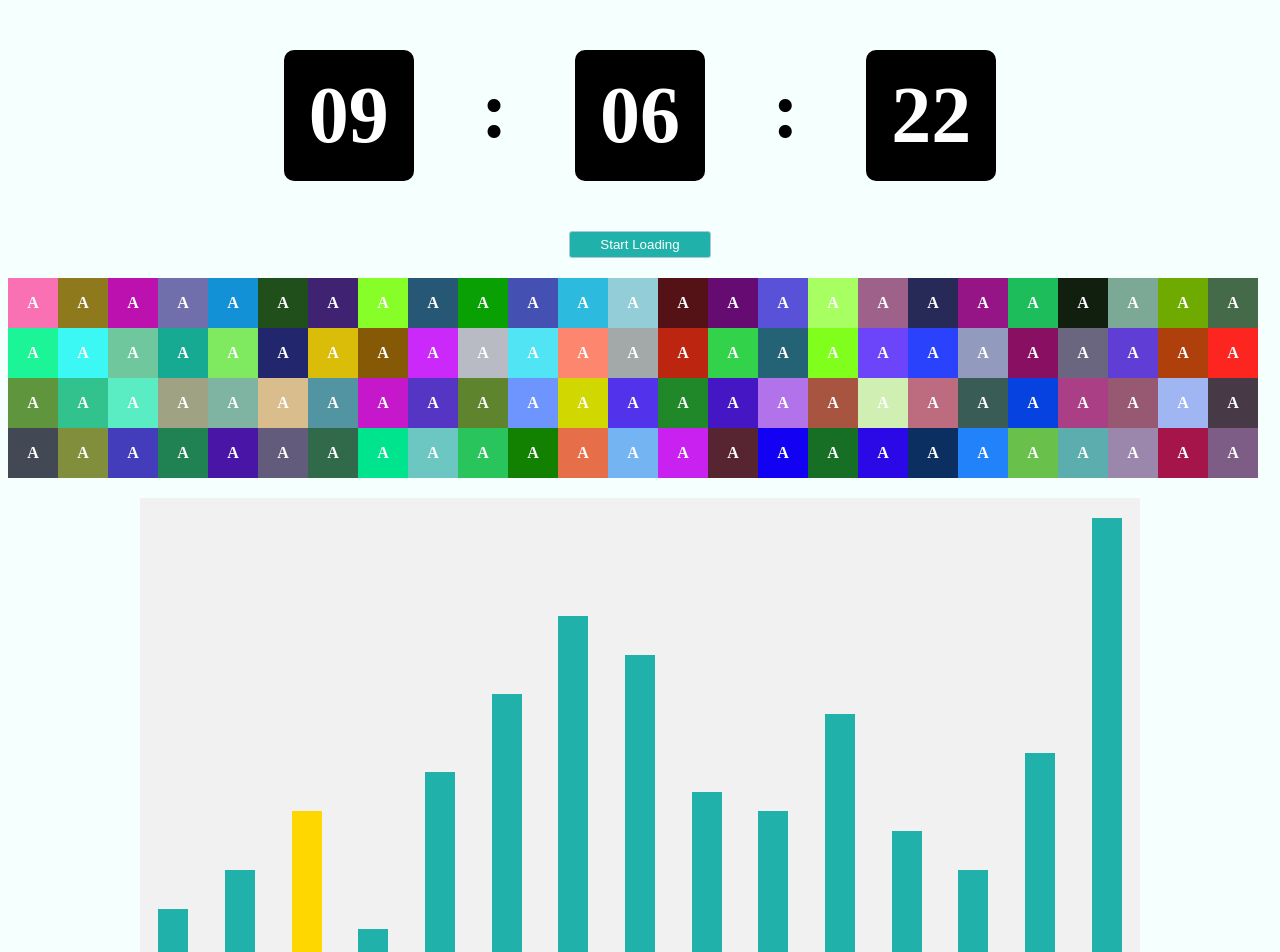
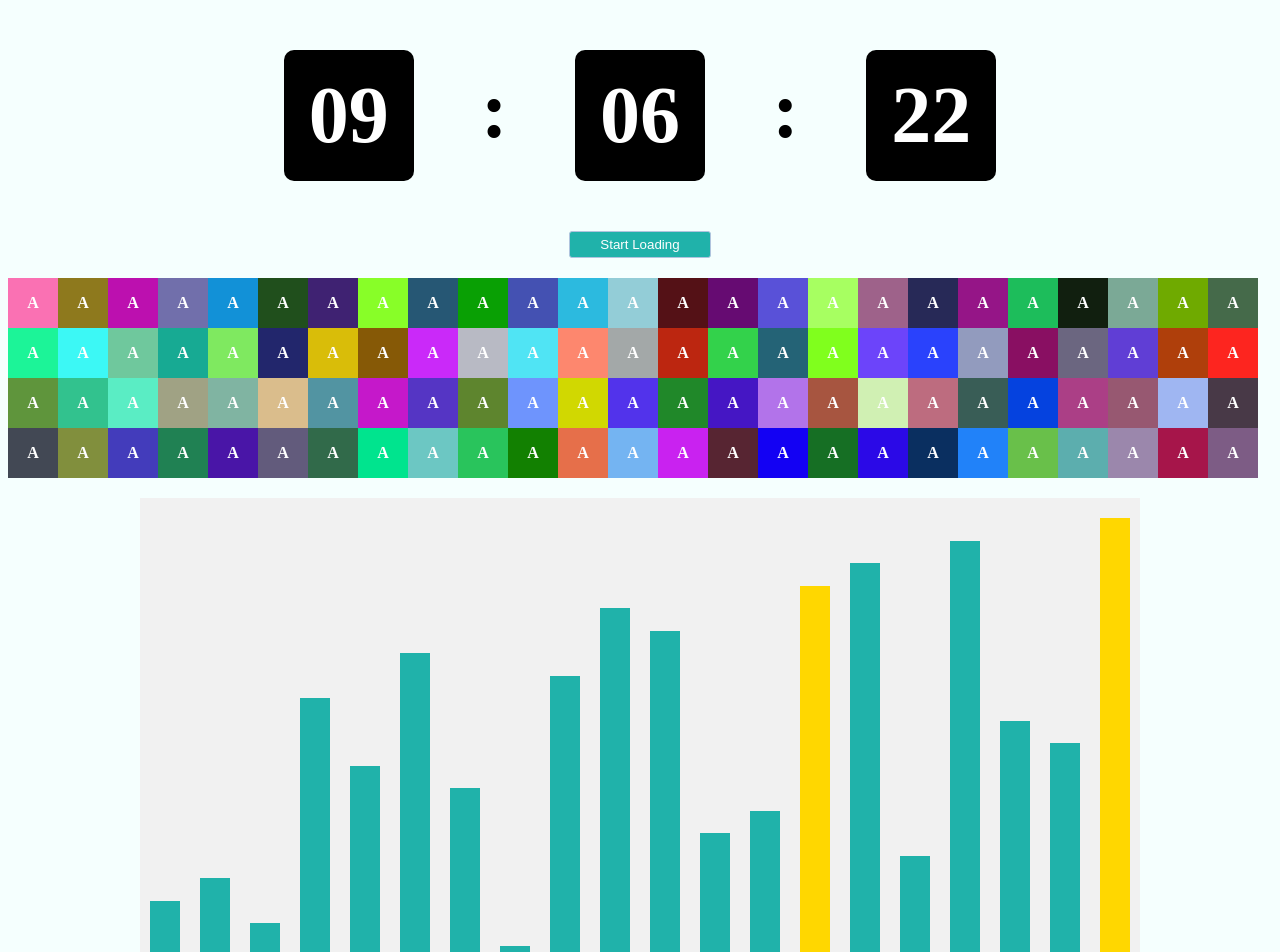
Before and after one commit to liangbus/tools, a React app: page / in a window 1280 px wide. Shown: the top 952 px of the page. Built offline with nearby package versions, Linux system fonts and the light colour scheme.

Commit message:
优化排序动画

```diff
--- a/config/webpack.config.js
+++ b/config/webpack.config.js
@@ -15,7 +15,7 @@ console.log('===== Envirement ====== ', process.env.NODE_ENV)
  */
 module.exports = {
   entry: './src/index.tsx',
-  devtool: 'inline-source-map',
+  devtool: 'eval-source-map',
   module: {
     rules: [
       {
@@ -82,10 +82,10 @@ module.exports = {
     // 最新版本不需要传目标目录，自动读取 output 下的 path
     new CleanWebpackPlugin(),
     // 个人 webpack 插件练习
-    new mySimpleWebpackPlugin({
-      context: this,
-      that: 'That s String'
-    })
+    // new mySimpleWebpackPlugin({
+    //   context: this,
+    //   that: 'That s String'
+    // })
   ],
   devServer: devServerConfig
 };
--- a/src/components/ArrayColumns/ArrayColumns.tsx
+++ b/src/components/ArrayColumns/ArrayColumns.tsx
@@ -3,22 +3,24 @@ import './columns.scss'
 interface Props {
   columnsArr?: number[];
   highlightIndex?: number;
+  completedIndex?: number[]
 }
 interface State {
 
 }
 const COLOUMN_MAX_HEIGHT = 400 // 柱子最大值
 function ArrayColumns(props: Props) {
-  const { columnsArr = [], highlightIndex = -1 } = props
+  const { columnsArr = [], highlightIndex = -1, completedIndex } = props
   const standard = getMaxValue(columnsArr)
   // console.log('getMaxValue >>', standard)
+  // console.log('completedIndex >>> ', completedIndex)
   const columnsElem = columnsArr.map((v, i) => {
     const p = (v / standard) * 100
     const innerStyle = {
       height: p + '%'
     }
     return (
-      <div className={"column-item " + (highlightIndex === i ? 'current' : '')} style={innerStyle} key={i}></div>
+      <div className={"column-item " + ((highlightIndex === i || completedIndex?.includes(i)) ? 'current' : '')} style={innerStyle} key={i}></div>
     )
   })
   return (
--- a/src/components/SortView/BubleSortView.tsx
+++ b/src/components/SortView/BubleSortView.tsx
@@ -7,8 +7,9 @@ interface Props {
   }
 }
 interface StepObj {
-  highlightIndex: number
-  step: number[]
+  highlightIndex: number // 当前移动下标
+  step: number[] // 步骤数组
+  completedIndex: number[] // 已完成下标
 }
 const QUICK_SORT_STEPS: StepObj[] = []
 let STEPS_LENGTH = 0
@@ -19,15 +20,20 @@ let CUR_STEP_INDEX = 0
  */
 const bubleSort = function(arr: number[]): Array<number> {
   const _arr = [...arr]
-  if (!_arr.length) return []
-  for(let i = 0; i < _arr.length - 1; i++) {
-    for(let j = 0; j < _arr.length - 1 - i; j++) {
+  const len = _arr.length
+  if (!len) return []
+  const completed = []
+  for(let i = 0; i < len - 1; i++) {
+    for(let j = 0; j < len - 1 - i; j++) {
       if (_arr[j] > _arr[j+1]) {
         [_arr[j], _arr[j+1]] = [_arr[j+1], _arr[j]];
       }
-      setSortSteps([..._arr], j + 1)
+      // 传参时创建新数组
+      setSortSteps([..._arr], j + 1, [...completed])
     }
+    completed.push(len - 1 - i)
   }
+  setSortSteps([..._arr], len - 1, [...completed, 0]) // 设置冒泡最后一次排序步骤
   return _arr
 }
 
@@ -35,10 +41,14 @@ function BublekSortView(props: Props) {
   const { columnsArr = [] } = props.data
   // console.log('before sort >>> ', columnsArr)
   const [ highlightIndex, setHightlightIndex ] = useState(-1)
+  const [ completedIndex = [], setCompletedIndex ] = useState(() => {
+    let _index: number[] = []
+    return _index
+  })
   const [ curColums, setCurColumns ] = useState(() => {
     bubleSort(columnsArr)
     const steps = getSortSteps()
-    console.log('getQuickSortSteps >>> ', steps)
+    // console.log('getQuickSortSteps >>> ', steps)
     STEPS_LENGTH = steps.length
     return columnsArr
   })
@@ -50,22 +60,26 @@ function BublekSortView(props: Props) {
         // console.log('CUR_STEP_INDEX >>> ', CUR_STEP_INDEX)
         setCurColumns(stepObj.step)
         setHightlightIndex(stepObj.highlightIndex)
-      }, 400)
+        setCompletedIndex(stepObj.completedIndex)
+      }, 200)
     }
   }, [curColums])
 
   return (
-    <ArrayColumns columnsArr={curColums} highlightIndex={highlightIndex} />
+    <ArrayColumns columnsArr={curColums} highlightIndex={highlightIndex} completedIndex={completedIndex} />
   )
 }
 /**
  * 保存快排的每一步结果
  * @param arr
+ * @param highlightIndex 高亮数组下标
+ * @param completedIndex 已完成的数组下标 list
  */
-function setSortSteps(step: number[], highlightIndex: number) {
+function setSortSteps(step: number[], highlightIndex: number, completedIndex: number[]) {
   QUICK_SORT_STEPS.push({
     highlightIndex,
-    step
+    step,
+    completedIndex
   })
 }
 /**
--- a/src/components/serviceProvider/StateProvider/StateProvider.tsx
+++ b/src/components/serviceProvider/StateProvider/StateProvider.tsx
@@ -1,5 +1,6 @@
 import React, { Component } from 'react'
 import { setChildrenProps, funcsBindWith } from '../../../../utils/util'
+import { generateRandomArray } from '../../../../utils/generateRandomArray'
 interface Props {
 
 }
@@ -13,7 +14,7 @@ export default class StateProvider extends Component<Props, State> {
     super(props)
     this.state = {
       isActiveloading: false,
-      columnsArr: [5, 3, 8, 10, 2, 14, 23, 18, 16, 9, 8, 13, 7, 5, 11]
+      columnsArr: generateRandomArray(20)
     }
   }
   /**
```
